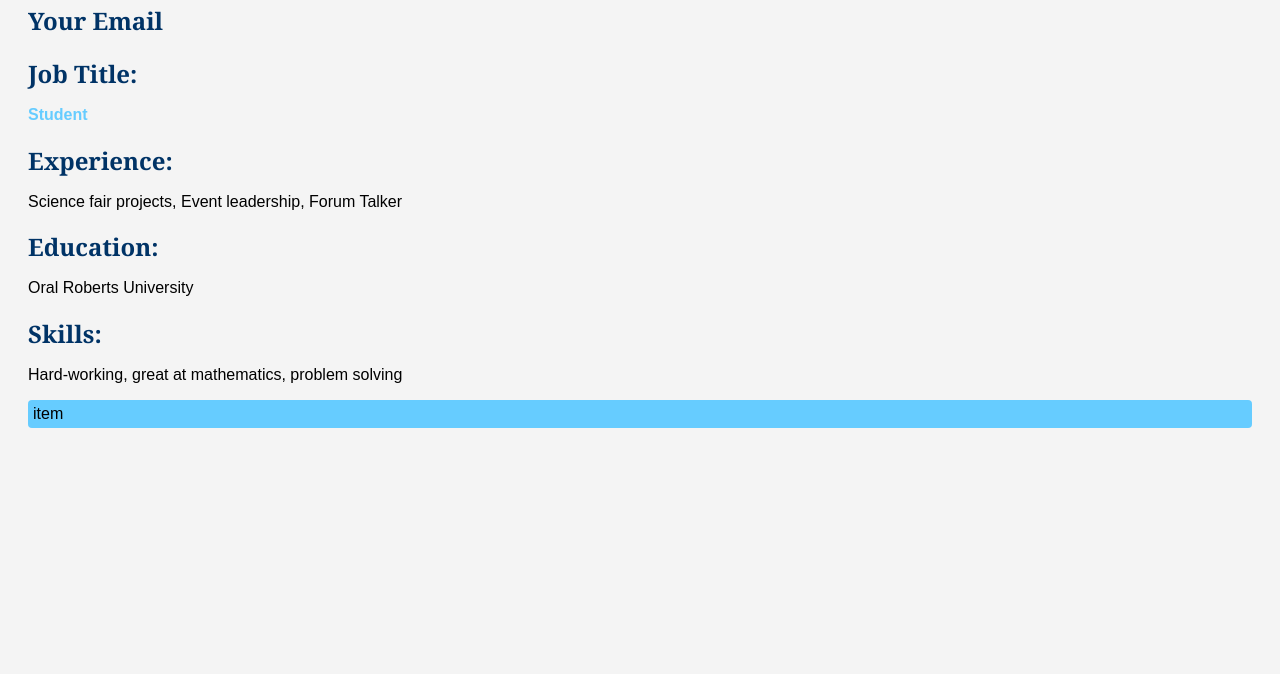
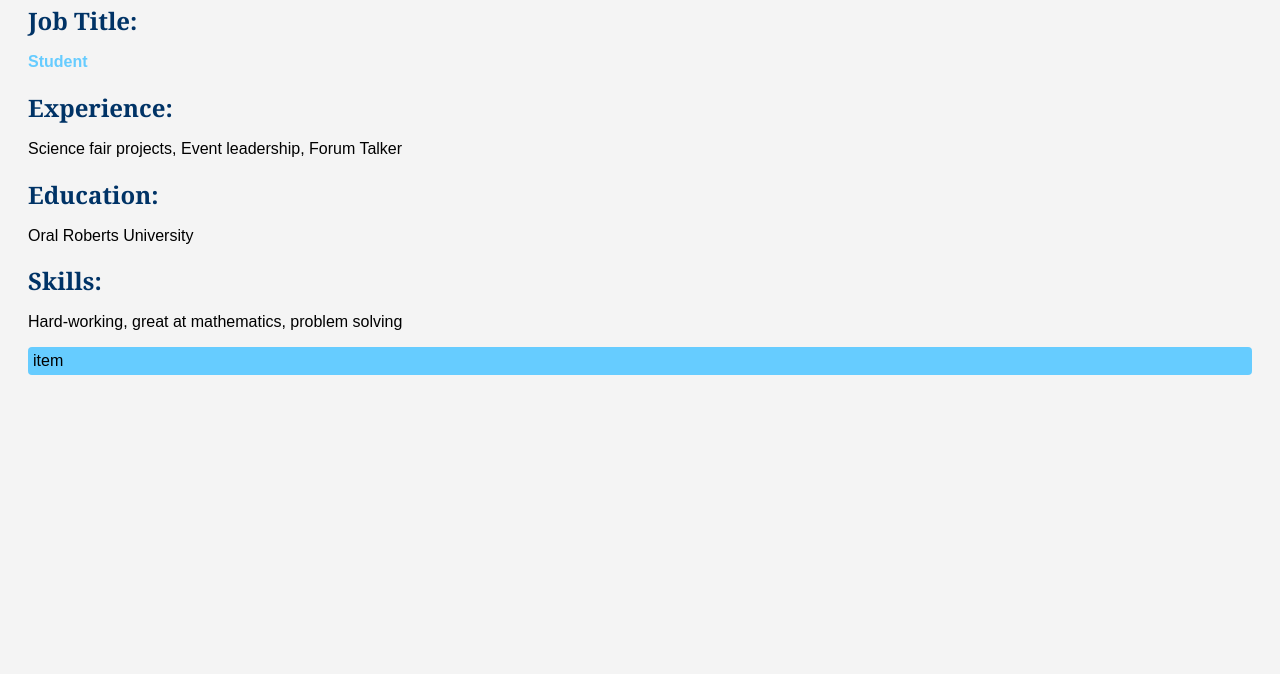
Before and after one commit to DannaCZ2007/resume-project, a plain HTML site: page index.html in a window 1280 px wide. Shown: the part 126-800 px from the top of the page. Drawn offline with Linux system fonts and the light colour scheme.

Commit message:
index.html

```diff
--- a/index.html
+++ b/index.html
@@ -6,8 +6,6 @@
   </head>
   <body>
     <h1 id="my-name">Your Name</h1>
-
-    <h2 id="my-email">Your Email</h2>
 
     <h2>Job Title:</h2>
     <p id="title">title replaced here</h2>
```
